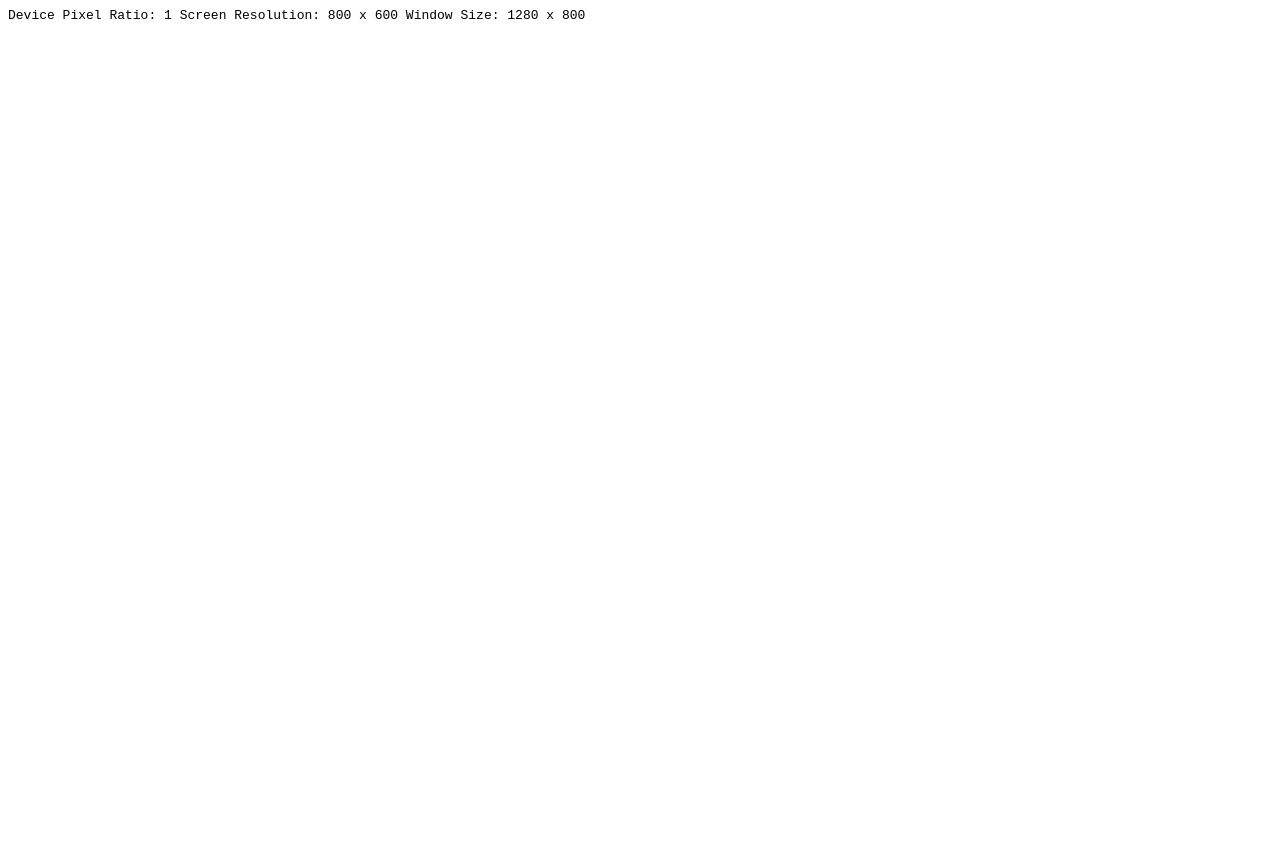
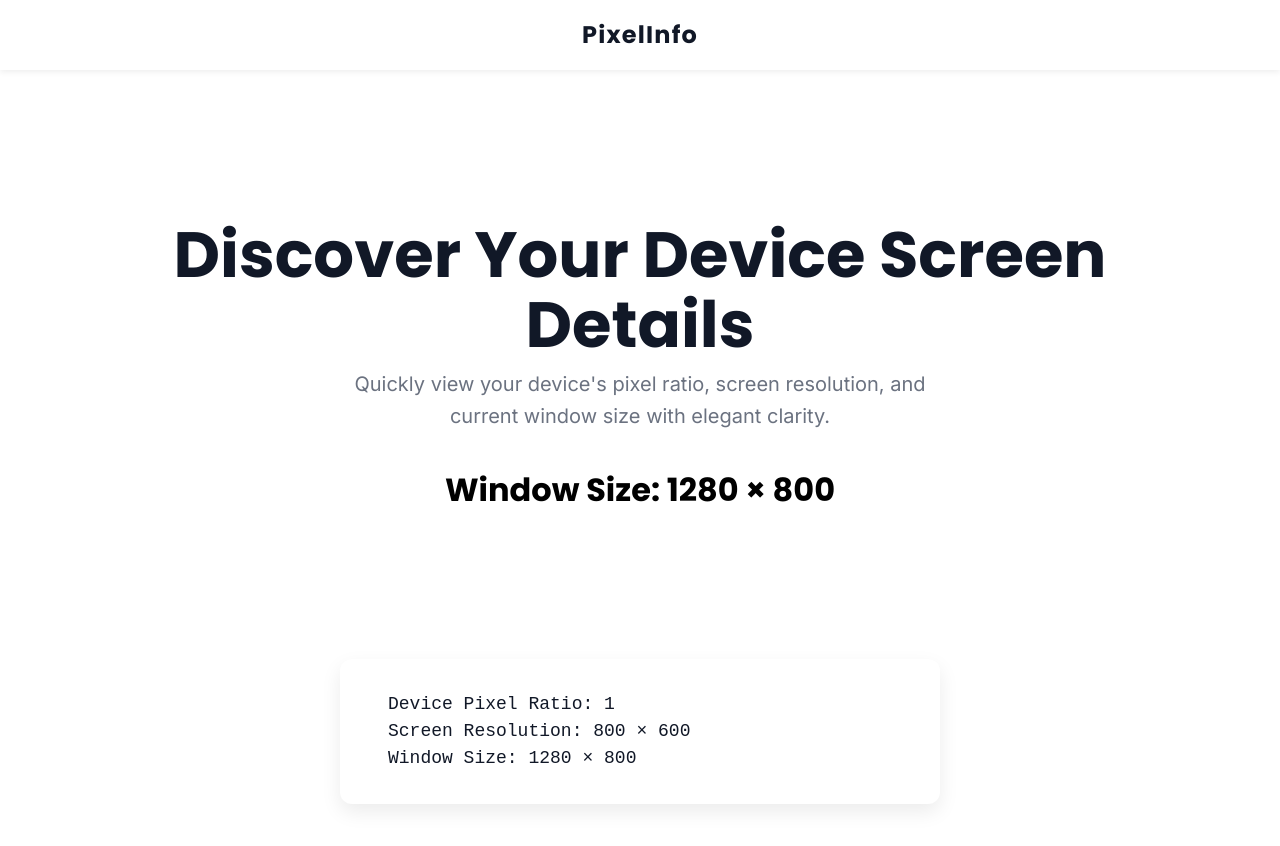
Before and after one commit to Utkarshjain492/Check-Device.Resolution, a plain HTML site: page index.html in a window 1280 px wide. Before the commit the page ends 800 px from the top, so only its background shows below. Drawn offline with Linux system fonts and the light colour scheme.

Commit message:
Added Design

```diff
--- a/index.html
+++ b/index.html
@@ -1,31 +1,175 @@
 <!DOCTYPE html>
-<html>
+<html lang="en">
 <head>
+  <meta charset="UTF-8" />
+  <meta name="viewport" content="width=device-width, initial-scale=1" />
   <title>Device Screen Pixels</title>
+  <link href="https://fonts.googleapis.com/css2?family=Inter:wght@400;700&amp;family=Poppins:wght@700&amp;display=swap" rel="stylesheet" />
   <style>
-    #output {
-      font-family: monospace;
+    :root {
+      --color-dark: #111827;
+      --color-gray: #6b7280;
+      --color-light: #f9fafb;
+      --color-white: #ffffff;
+      --color-black: #000000;
+      --border-radius: 0.75rem;
+      --max-width: 1200px;
+      --font-sans: 'Inter', system-ui, -apple-system, BlinkMacSystemFont, 'Segoe UI', Roboto, Helvetica, Arial, sans-serif;
+      --font-heading: 'Poppins', 'Inter', system-ui, sans-serif;
+      --transition-speed: 0.3s;
+    }
+
+    * {
+      box-sizing: border-box;
+    }
+
+    body {
+      margin: 0;
+      background-color: var(--color-white);
+      font-family: var(--font-sans);
+      color: var(--color-gray);
+      line-height: 1.6;
+      -webkit-font-smoothing: antialiased;
+      -moz-osx-font-smoothing: grayscale;
+      font-size: 18px;
+    }
+
+    header {
+      position: sticky;
+      top: 0;
+      background-color: var(--color-white);
+      box-shadow: 0 2px 6px rgba(0,0,0,0.07);
+      z-index: 1000;
+      padding: 1rem 2rem;
+      display: flex;
+      justify-content: center;
+      align-items: center;
+      font-family: var(--font-heading);
+    }
+
+    .logo {
+      font-weight: 700;
+      font-size: 1.5rem;
+      color: var(--color-dark);
+      letter-spacing: 0.05em;
+      user-select: none;
+    }
+
+    main {
+      max-width: var(--max-width);
+      margin: 2rem auto 4rem auto;
+      padding: 0 1rem;
+    }
+
+    .hero {
+      text-align: center;
+      margin-bottom: 3rem;
+      padding: 4rem 1rem 5rem 1rem;
+    }
+
+    .hero h1 {
+      font-family: var(--font-heading);
+      font-weight: 800;
+      font-size: clamp(2.5rem, 5vw, 4.5rem);
+      color: var(--color-dark);
+      margin-bottom: 0.5rem;
+      line-height: 1.1;
+    }
+
+    .hero p {
+      font-size: 1.25rem;
+      color: var(--color-gray);
+      max-width: 600px;
+      margin: 0 auto 2rem auto;
+      font-weight: 500;
+    }
+
+    .screen-size {
+      font-family: 'Poppins', sans-serif;
+      font-size: 2rem;
+      color: var(--color-black);
+      font-weight: 700;
+      margin-bottom: 1rem;
+      user-select: text;
+    }
+
+    .info-card {
+      background-color: var(--color-white);
+      padding: 2rem 3rem;
+      border-radius: var(--border-radius);
+      box-shadow: 0 8px 20px rgb(0 0 0 / 0.08);
+      max-width: 600px;
+      margin: 0 auto;
+      font-family: monospace, monospace;
+      white-space: pre-line;
+      color: var(--color-dark);
+      font-size: 1.125rem;
+      user-select: text;
+      line-height: 1.5;
+    }
+
+    @media (max-width: 640px) {
+      header {
+        padding: 1rem;
+      }
+
+      .hero {
+        padding: 3rem 1rem 4rem 1rem;
+      }
+
+      .hero h1 {
+        font-size: 2.5rem;
+      }
+
+      .hero p {
+        font-size: 1rem;
+      }
+
+      .screen-size {
+        font-size: 1.5rem;
+      }
+
+      .info-card {
+        padding: 1.5rem 1.8rem;
+        font-size: 1rem;
+      }
     }
   </style>
 </head>
 <body>
-  <div id="output"></div>
+  <header>
+    <div class="logo" aria-label="Device Pixel Info Logo" role="img">PixelInfo</div>
+  </header>
+
+  <main>
+    <section class="hero" aria-labelledby="hero-title">
+      <h1 id="hero-title">Discover Your Device Screen Details</h1>
+      <p>Quickly view your device's pixel ratio, screen resolution, and current window size with elegant clarity.</p>
+      <div class="screen-size" aria-live="polite" aria-atomic="true" id="dynamicWindowSize" tabindex="0"></div>
+    </section>
+
+    <section aria-labelledby="device-info-title" class="device-info">
+      <div id="output" class="info-card" role="contentinfo" aria-live="polite" aria-atomic="true" tabindex="0">
+      </div>
+    </section>
+  </main>
+
   <script>
     const output = document.querySelector("#output");
+    const dynamicWindowSize = document.getElementById("dynamicWindowSize");
 
-    // Print device pixel ratio
-    output.textContent += `Device Pixel Ratio: ${window.devicePixelRatio}\n`;
+    function updateInfo() {
+      dynamicWindowSize.textContent = `Window Size: ${window.innerWidth} × ${window.innerHeight}`;
+      output.textContent =
+        `Device Pixel Ratio: ${window.devicePixelRatio}\n` +
+        `Screen Resolution: ${screen.width} × ${screen.height}\n` +
+        `Window Size: ${window.innerWidth} × ${window.innerHeight}`;
+    }
 
-    // Print screen resolution
-    output.textContent += `Screen Resolution: ${screen.width} x ${screen.height}\n`;
+    updateInfo();
 
-    // Print window size
-    output.textContent += `Window Size: ${window.innerWidth} x ${window.innerHeight}\n`;
-
-    // Print device pixel ratio using media queries
-    const media = matchMedia("(resolution: 1dppx)");
-    media.addEventListener("change", () => {
-      output.textContent += `Device Pixel Ratio (media query): ${media.matches ? 1 : window.devicePixelRatio}\n`;
+    window.addEventListener('resize', () => {
+      updateInfo();
     });
   </script>
 </body>
```
